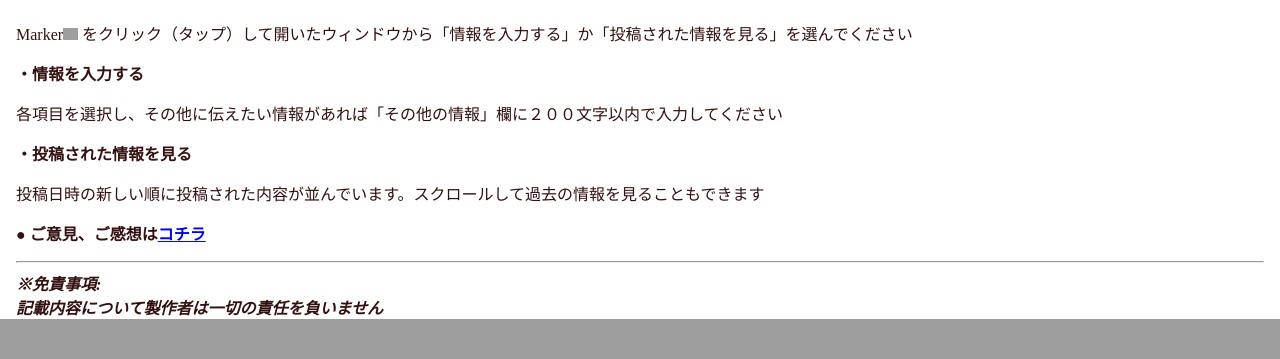
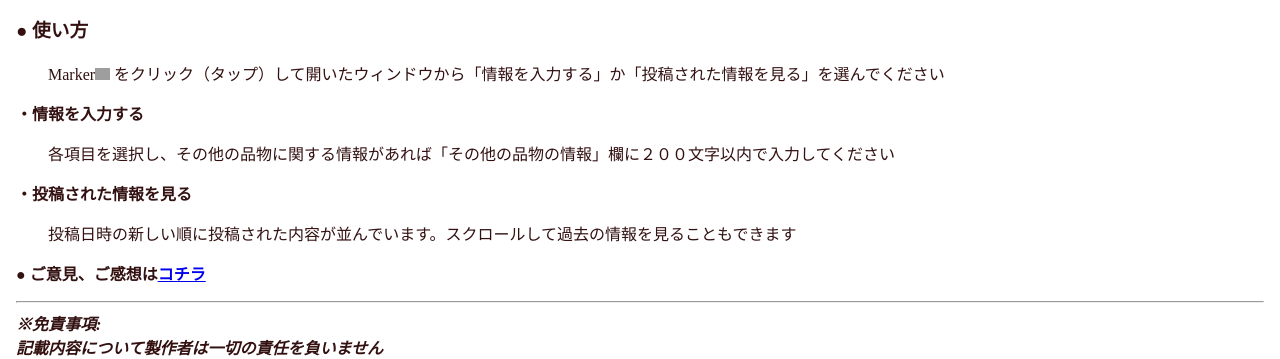
Before and after one commit to t2-Kusumoto/InfoMapApp-Flask-And-PostgreSQL, a Flask app: page / in a window 1280 px wide. Shown: the part 697-1056 px from the top of the page. Before the commit the page ends 1016 px from the top, so only its background shows below. Run offline with Flask 2, Linux system fonts and the light colour scheme; some libraries are stand-ins or nearby versions; grey boxes are pictures that could not be loaded.

Commit message:
a little fix
一部文言の修正

```diff
--- a/application/static/styles.css
+++ b/application/static/styles.css
@@ -2,7 +2,7 @@
 
 #header {
   width: 100%;
-  height: 15%;
+  height: 10%;
   border-bottom: 2px solid #ccc;
   box-sizing: border-box;
   text-align: center;
@@ -14,7 +14,7 @@
 }
 
 #map {
-  height: 65%;
+  height: 75%;
 }
 
 #usage {
@@ -41,6 +41,9 @@ html, body {
   font-weight: bold;
 }
 
+.text {
+  margin-left: 2em;
+}
 #disclimer {
   font-weight: bold;
   font-style: italic;
--- a/application/templates/index.html
+++ b/application/templates/index.html
@@ -15,12 +15,12 @@
     <div id="map"></div>
     <div id="usage">
       <h3>● 使い方</h3>
-      <P>Marker<img src="https://maps.gstatic.com/mapfiles/api-3/images/spotlight-poi2_hdpi.png" alt="Google Maps Marker Image" width=15>
+      <P class="text">Marker<img src="https://maps.gstatic.com/mapfiles/api-3/images/spotlight-poi2_hdpi.png" alt="Google Maps Marker Image" width=15>
         をクリック（タップ）して開いたウィンドウから「情報を入力する」か「投稿された情報を見る」を選んでください</P>
       <p class="usage">・情報を入力する</p>
-      <p>各項目を選択し、その他に伝えたい情報があれば「その他の情報」欄に２００文字以内で入力してください</p>
+      <p class="text">各項目を選択し、その他の品物に関する情報があれば「その他の品物の情報」欄に２００文字以内で入力してください</p>
       <p class="usage">・投稿された情報を見る</p>
-      <p>投稿日時の新しい順に投稿された内容が並んでいます。スクロールして過去の情報を見ることもできます</p>
+      <p class="text">投稿日時の新しい順に投稿された内容が並んでいます。スクロールして過去の情報を見ることもできます</p>
       <p class="usage">● ご意見、ご感想は<a href="/opinions_and_impression">コチラ</a></p>
       <hr>
       <span id="disclimer">※免責事項: <br>記載内容について製作者は一切の責任を負いません</span>
```
Also changed, not shown: 2 other files.
